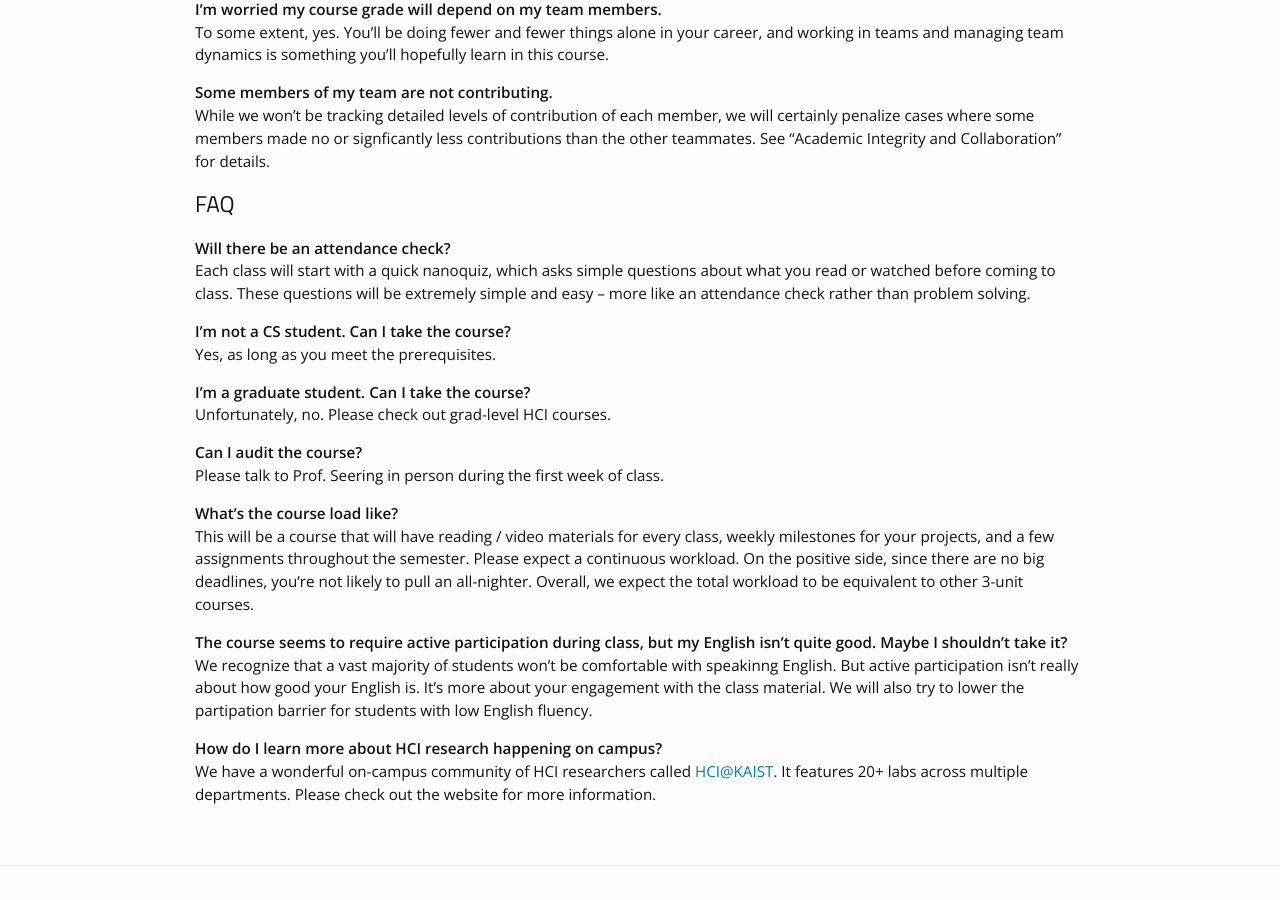
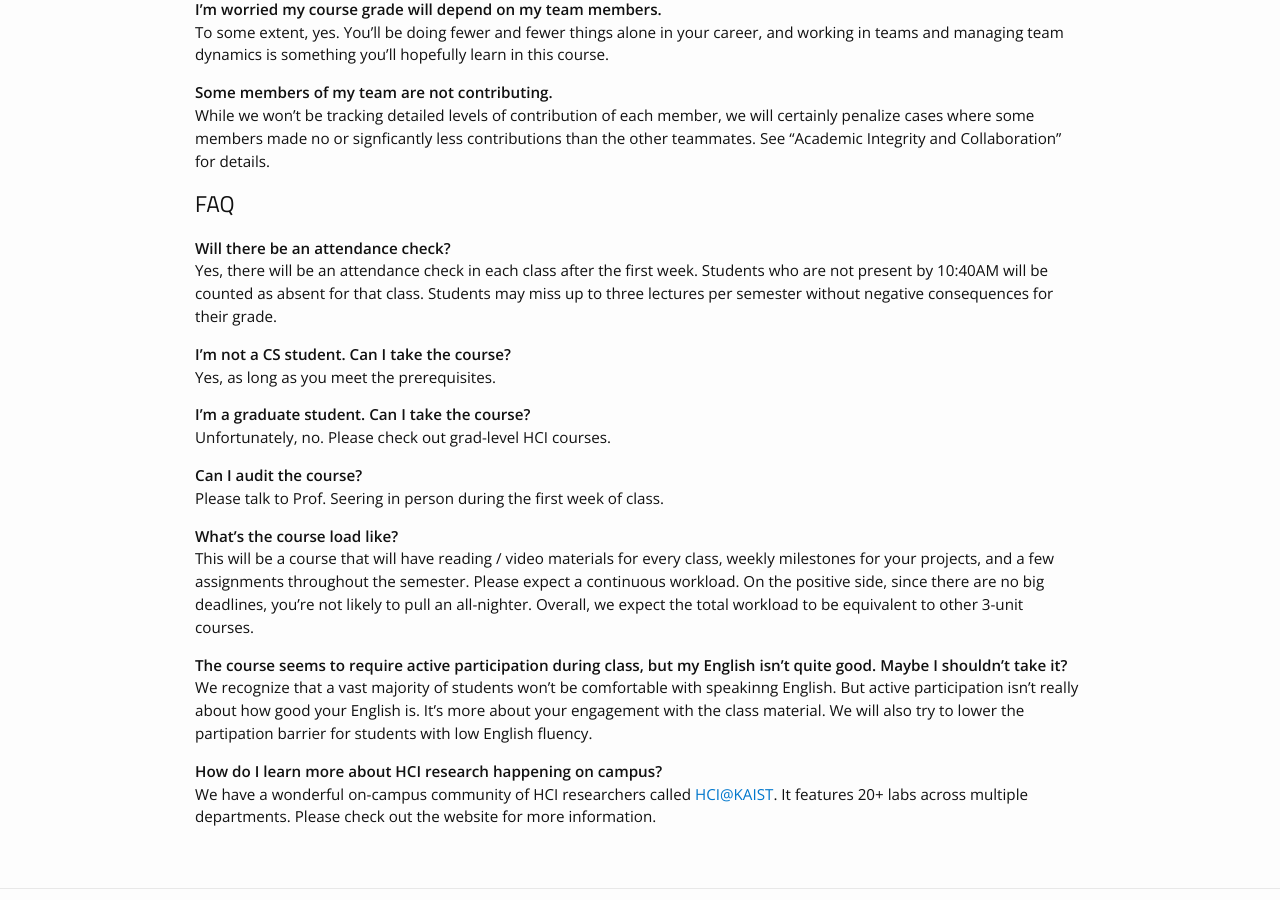
Before and after one commit to cstl-kaist/cs473-2025-fall, a Jekyll site: the page built from logistics.md, in a window 1280 px wide and 900 px high, scrolled down 1519 px. Built offline with Jekyll 4.4.1, drawn with Linux system fonts in a browser that asks for light colours; nearby versions of some CDN libraries.

Commit message:
Updated attendance policy

```diff
--- a/logistics.md
+++ b/logistics.md
@@ -59,7 +59,7 @@ While we won't be tracking detailed levels of contribution of each member, we wi
 <!-- TOC --><a name="faq"></a>
 ## FAQ
 **Will there be an attendance check?**
-Each class will start with a quick nanoquiz, which asks simple questions about what you read or watched before coming to class. These questions will be extremely simple and easy -- more like an attendance check rather than problem solving.
+Yes, there will be an attendance check in each class after the first week. Students who are not present by 10:40AM will be counted as absent for that class. Students may miss up to three lectures per semester without negative consequences for their grade.
 
 **I'm not a CS student. Can I take the course?**
 Yes, as long as you meet the prerequisites.
```
